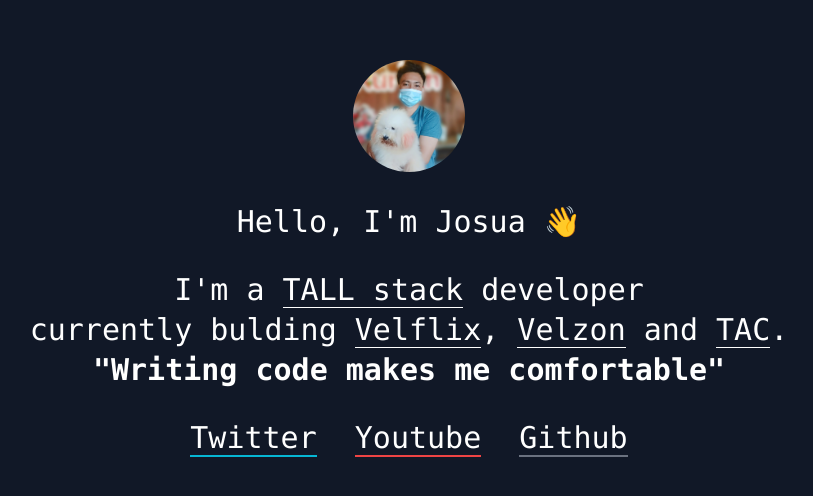
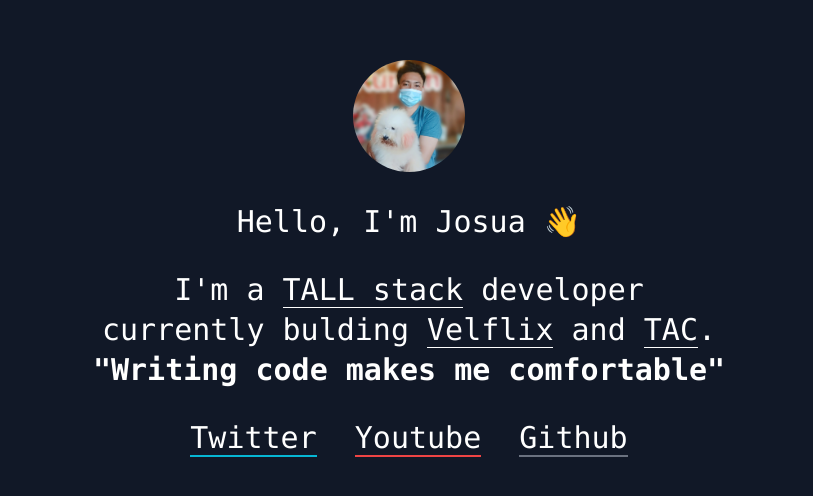
Before and after one commit to josuapsianturi/josuapsianturi.github.io, a plain HTML site: page index.html in a window 1280 px wide. Shown: the part 142-638 px from the top of the page, without its empty margins (231-1044 px from the left). Drawn offline with Linux system fonts and the light colour scheme.

Commit message:
Update index.html

```diff
--- a/index.html
+++ b/index.html
@@ -22,8 +22,8 @@
             <div>I'm a <a target="_blank" href="https://tallstack.dev/" class="border-b border-white">TALL stack</a> developer </div>
             <div class="p-1">
                 currently bulding
-                <a target="_blank" href="https://github.com/josuapsianturi/velflix" class="border-b border-white">Velflix</a>,
-                <a target="_blank" href="https://github.com/josuapsianturi/velzon" class="border-b border-white">Velzon</a>   and
+                <a target="_blank" href="https://github.com/josuapsianturi/velflix" class="border-b border-white">Velflix</a>
+                and
                 <a target="_blank" href="https://github.com/josuapsianturi/tac" class="border-b border-white">TAC</a>.
             </div>
 
```
